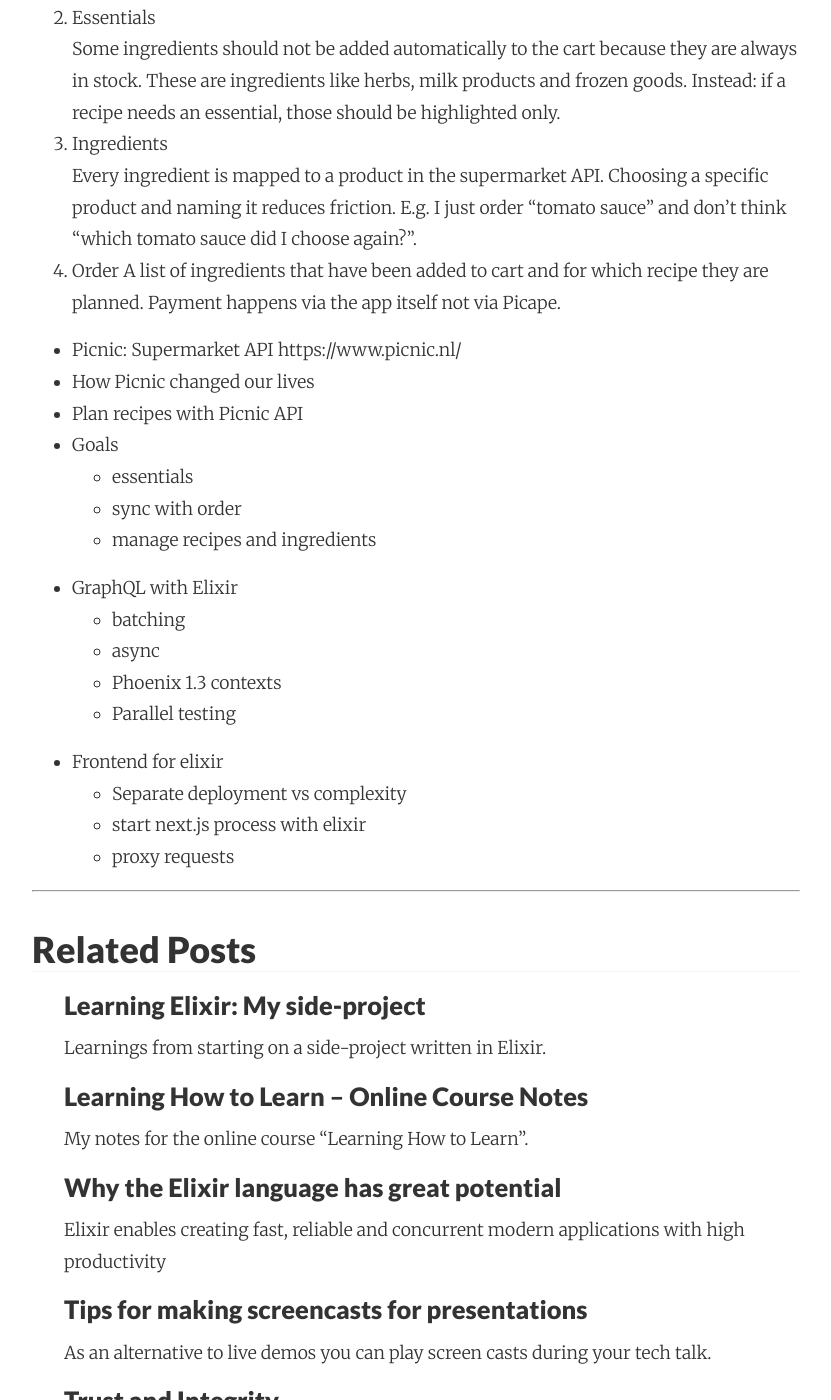
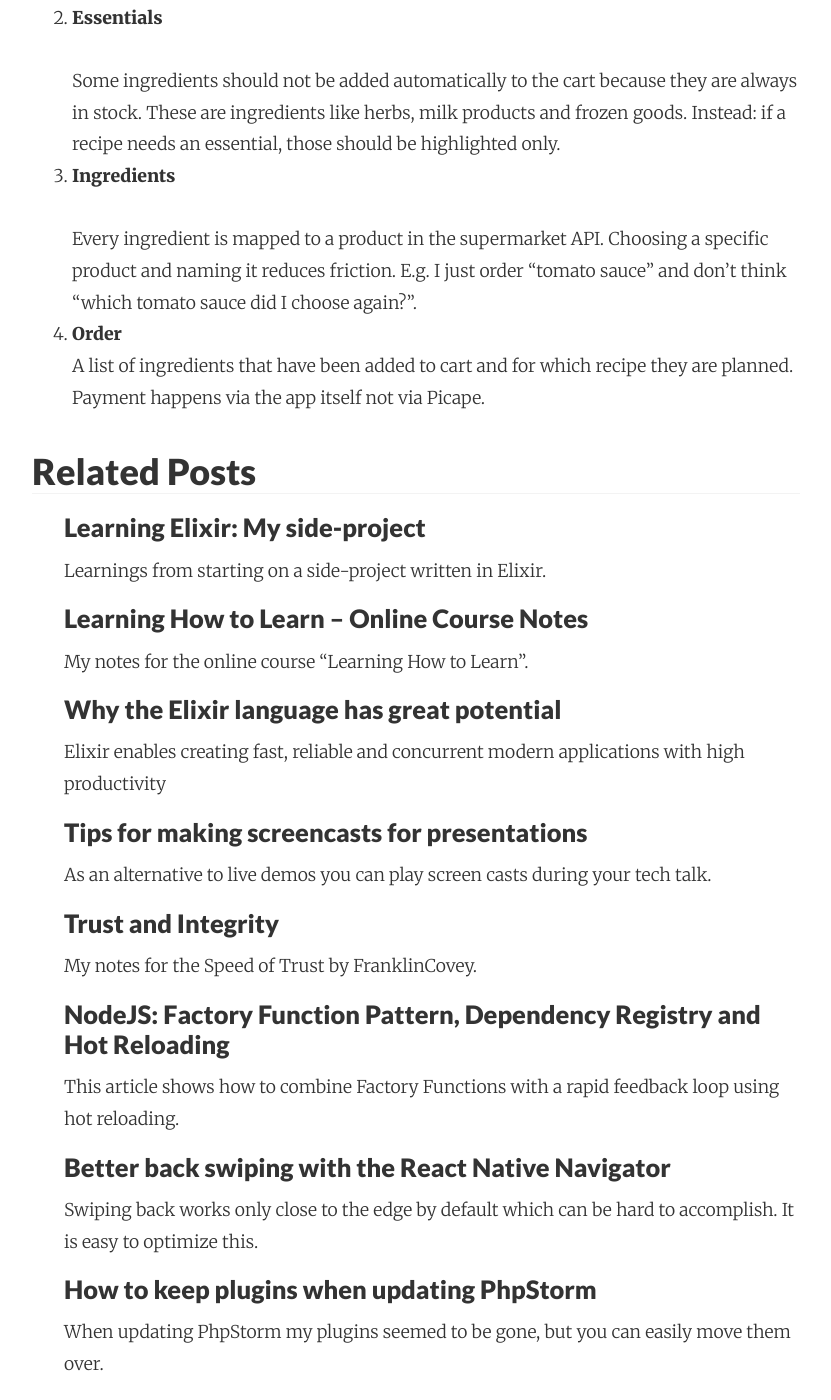
Before and after one commit to adri/adri.github.io, a Jekyll site: the page built from _posts/2017-09-27-learning-elixir-second-side-project-part1.md, in a window 1280 px wide and 1400 px high, scrolled down 2368 px. Shown: the whole window, without its empty margins (224-1055 px from the left). Built offline with Jekyll 4.4.1, drawn with Linux system fonts in a browser that asks for light colours; nearby versions of some CDN libraries; comment, search, counter and statistics services are not loaded.

Commit message:
Autocommit from wiki

```diff
--- a/_posts/2017-09-27-learning-elixir-second-side-project-part1.md
+++ b/_posts/2017-09-27-learning-elixir-second-side-project-part1.md
@@ -32,32 +32,11 @@ What was important for us:
 <div class="video-container"><iframe width="560" height="315" src="https://www.youtube.com/embed/qhtsn7rZClQ" frameborder="0" allowfullscreen></iframe></div>
 <br />
 
-1. Recipes
+1. **Recipes**<br />
 A list of recipes that can be planned. Those recipes have ingredients. When a recipe is planned, their ingredients get added automatically to the cart via the supermarket API.
-2. Essentials
+2. **Essentials**<br />
 Some ingredients should not be added automatically to the cart because they are always in stock. These are ingredients like herbs, milk products and frozen goods. Instead: if a recipe needs an essential, those should be highlighted only.
-3. Ingredients
+3. **Ingredients**<br />
 Every ingredient is mapped to a product in the supermarket API. Choosing a specific product and naming it reduces friction. E.g. I just order "tomato sauce" and don't think "which tomato sauce did I choose again?".
-4. Order
+4. **Order**<br />
 A list of ingredients that have been added to cart and for which recipe they are planned. Payment happens via the app itself not via Picape.
-
-
-- Picnic: Supermarket API
-https://www.picnic.nl/
-- How Picnic changed our lives
-- Plan recipes with Picnic API
-- Goals
-	- essentials
-	- sync with order
-	- manage recipes and ingredients
-- GraphQL with Elixir
-	- batching
-	- async
-	- Phoenix 1.3 contexts
-	- Parallel testing
-- Frontend for elixir
-	- Separate deployment vs complexity
-	- start next.js process with elixir
-	- proxy requests
-
-----
```
